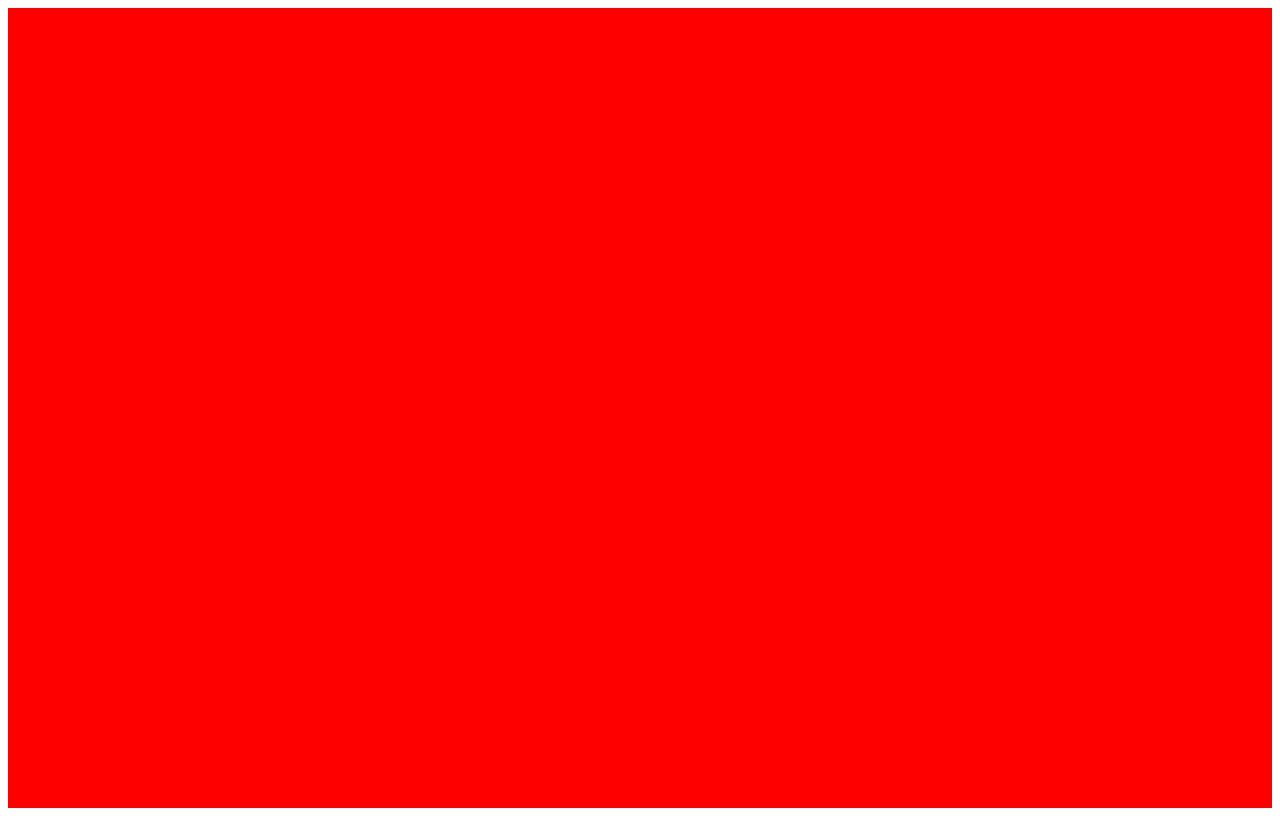
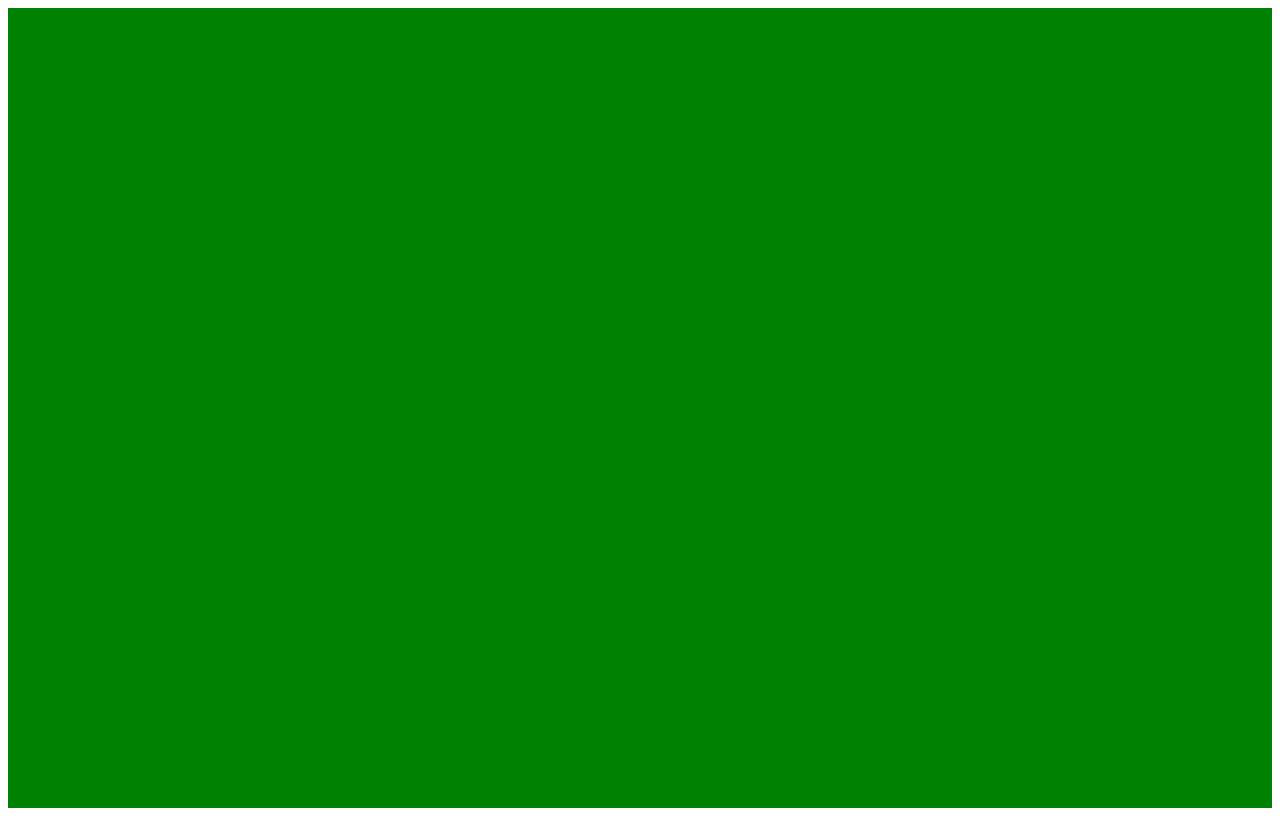
Before and after one commit to rahulguptaweb/sample-1, a plain HTML site: page index.html in a window 1280 px wide. Drawn offline with Linux system fonts and the light colour scheme.

Commit message:
background color change to green

```diff
--- a/index.html
+++ b/index.html
@@ -5,7 +5,7 @@
 </head>
 <body>
 
-	<div style="background-color: red; width:100%; height: 100vh; box-sizing: border-box;"></div>
+	<div style="background-color: green; width:100%; height: 100vh; box-sizing: border-box;"></div>
 
 </body>
 </html>
```
